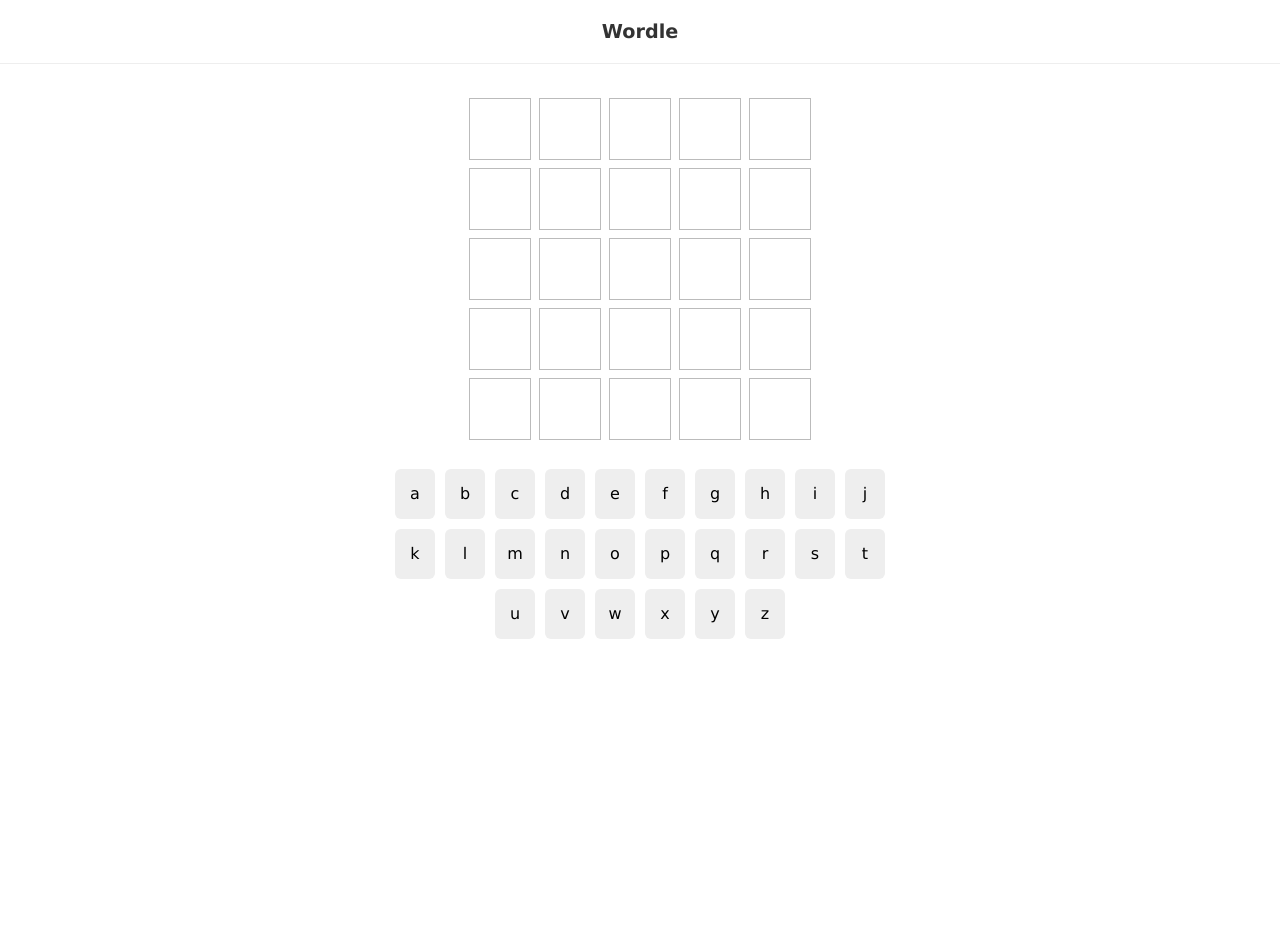
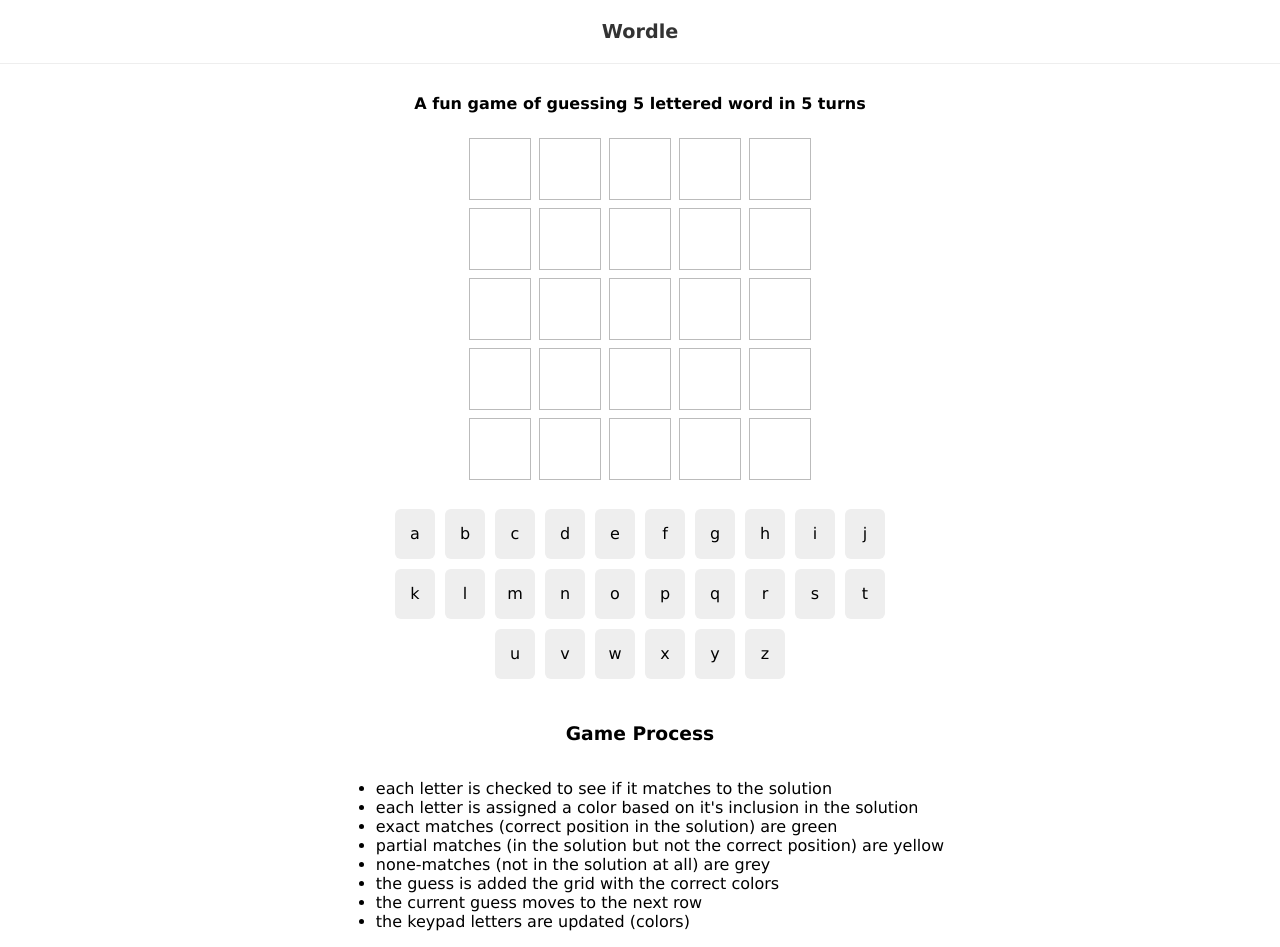
Before and after one commit to sabhas/Wordle, a React (Create React App) app: page / in a window 1280 px wide. Before the commit the page ends 800 px from the top, so only its background shows below. Built offline with nearby package versions, Linux system fonts and the light colour scheme.

Commit message:
chore: explain game process

```diff
--- a/src/App.tsx
+++ b/src/App.tsx
@@ -13,7 +13,39 @@
   return (
     <div className="App">
       <h1>Wordle</h1>
+      <h4>A fun game of guessing 5 lettered word in 5 turns</h4>
       {solution && <Wordle solution={solution} />}
+      <div
+        style={{
+          display: "flex",
+          flexDirection: "column",
+          alignItems: "center",
+        }}
+      >
+        <h3>Game Process</h3>
+        <ul
+          style={{
+            display: "flex",
+            flexDirection: "column",
+            alignItems: "flex-start",
+          }}
+        >
+          <li>each letter is checked to see if it matches to the solution</li>
+          <li>
+            each letter is assigned a color based on it's inclusion in the
+            solution
+          </li>
+          <li>exact matches (correct position in the solution) are green</li>
+          <li>
+            partial matches (in the solution but not the correct position) are
+            yellow
+          </li>
+          <li>none-matches (not in the solution at all) are grey</li>
+          <li>the guess is added the grid with the correct colors</li>
+          <li> the current guess moves to the next row</li>
+          <li>the keypad letters are updated (colors)</li>
+        </ul>
+      </div>
     </div>
   )
 }
```
